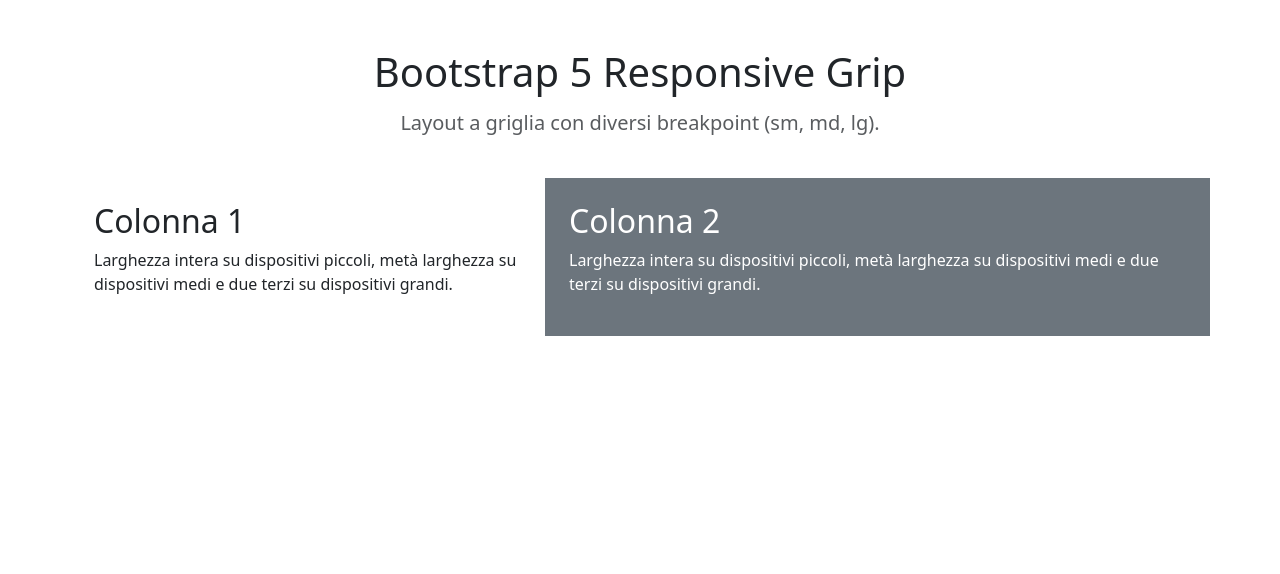
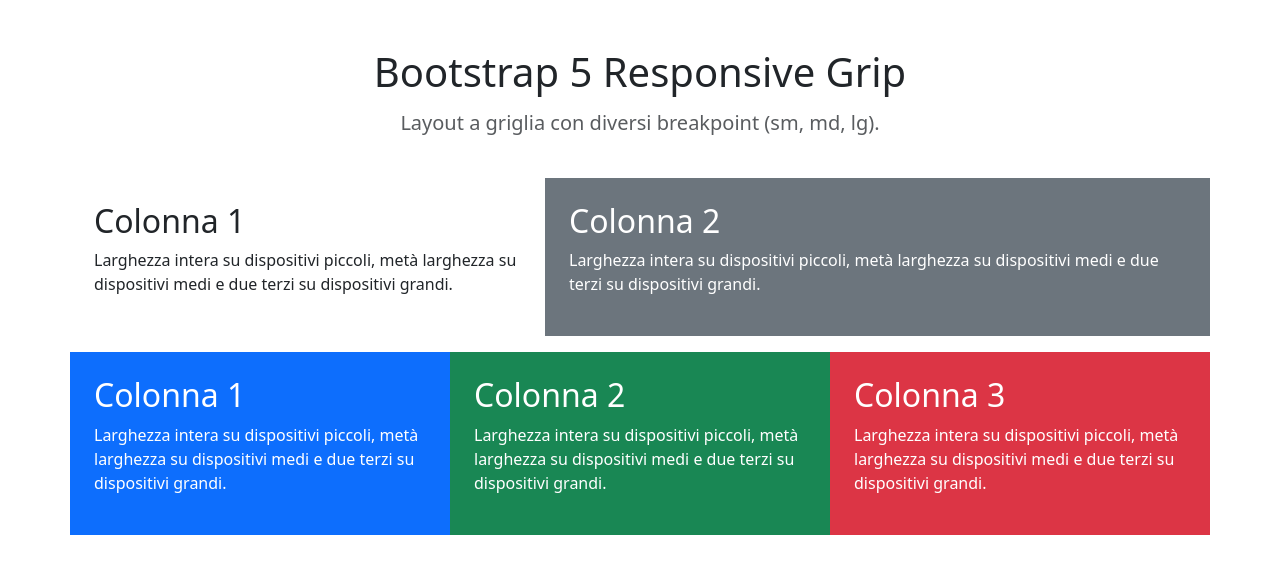
Before and after one commit to GozziManuel/htmlcss-bootstrap-layout, a plain HTML site: page index.html in a window 1280 px wide. Drawn offline with nearby package versions, Linux system fonts and the light colour scheme.

Commit message:
1nd part

```diff
--- a/index.html
+++ b/index.html
@@ -28,6 +28,21 @@
           <div class="col text-bg-secondary p-4"><h2>Colonna 2</h2>
           <p>Larghezza intera su dispositivi piccoli, metà larghezza su dispositivi medi e due terzi su dispositivi grandi.</p></div>
         </div>
+        <div class="row mt-3">
+          <div class=" col-6 col-sm-6 col-md-4 text-bg-primary p-4">
+            <h2>Colonna 1</h2>
+          <p>Larghezza intera su dispositivi piccoli, metà larghezza su dispositivi medi e due terzi su dispositivi grandi.</p></div>
+
+          <div class=" col-6 col-sm-6 col-md-4 p-4 text-bg-success ">
+            <h2>Colonna 2</h2>
+          <p>Larghezza intera su dispositivi piccoli, metà larghezza su dispositivi medi e due terzi su dispositivi grandi.</p></div>
+
+          <div class=" col-md-4 p-4 text-bg-danger">
+            <h2>Colonna 3</h2>
+          <p>Larghezza intera su dispositivi piccoli, metà larghezza su dispositivi medi e due terzi su dispositivi grandi.</p>
+        </div></div></div>
+          </div>
+        </div>
       </div>
     </div>
   </body>
```
